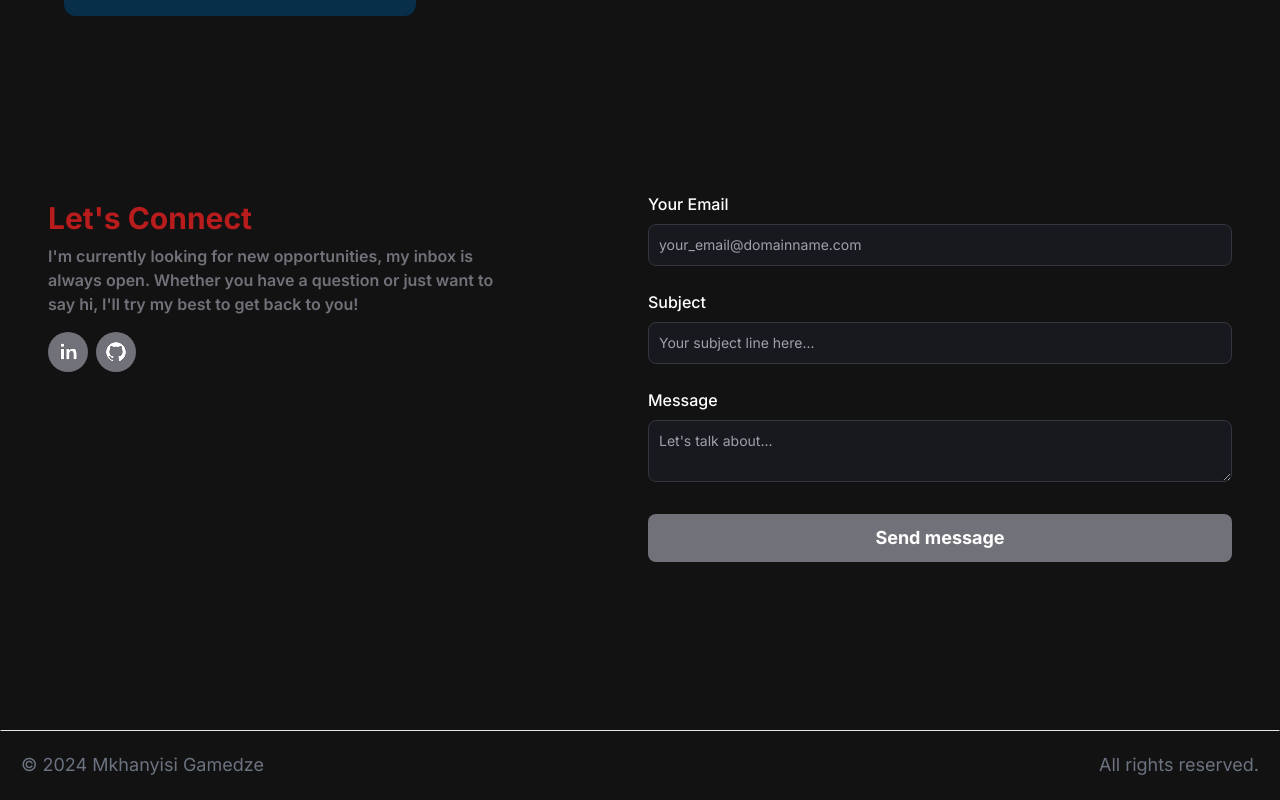
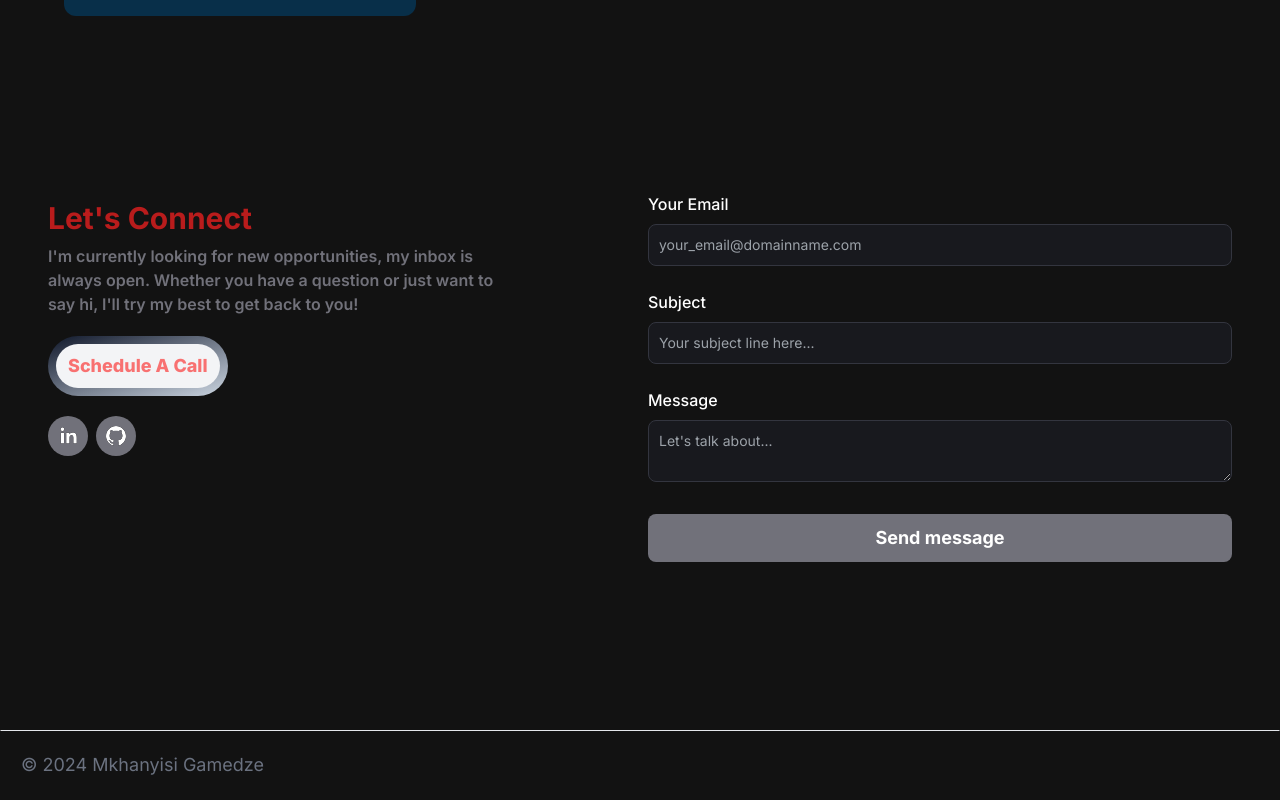
Before and after one commit to mkhanyisig/personal-portfolio, a Next.js app: page / in a window 1280 px wide. Shown: the part 4344-5144 px from the top of the page. Built offline with nearby package versions, Linux system fonts and the light colour scheme.

Commit message:
change connect section and fix deploy error

```diff
--- a/src/app/components/EmailSection.jsx
+++ b/src/app/components/EmailSection.jsx
@@ -50,6 +50,19 @@ const EmailSection = ({ isBackgroundDark }) => {
           Whether you have a question or just want to say hi, I'll try my best
           to get back to you!
         </p>
+        <div className="mb-5">
+          <a
+            href="https://calendly.com/mkhanyisi-g/30min"
+            target="_blank"
+            rel="noopener noreferrer"
+          >
+            <button className="px-2 py-2 mr-4 w-full sm:w-fit rounded-full bg-gradient-to-br from-slate-900 to-slate-300 hover:bg-slate-800 mt-1">
+              <span className="text-red-400 block text-lg bg-gray-100 hover:bg-gray-300 rounded-full px-3 py-2 font-extrabold">
+                Schedule A Call
+              </span>
+            </button>
+          </a>
+        </div>
         <div className="flex flex-row gap-2 ">
           <SocialIcon
             url="https://www.linkedin.com/in/mkhanyisifabo/"
--- a/src/app/components/Footer.jsx
+++ b/src/app/components/Footer.jsx
@@ -1,11 +1,11 @@
 import React from "react";
 
-const Footer = ({ isBackgroundDark }) => {
+const Footer = () => {
   return (
     <footer className="footer lg:px-15 border border-top-zinc-700 border-l-transparent border-r-transparent border-b-transparent">
       <div className="container p-5 flex justify-between">
         <span className="text-lg text-gray-500">© 2024 Mkhanyisi Gamedze</span>
-        <p className="text-lg text-gray-500">All rights reserved.</p>
+        <p className="text-lg text-gray-500"></p>
       </div>
     </footer>
   );
--- a/src/app/page.tsx
+++ b/src/app/page.tsx
@@ -41,7 +41,7 @@ export default function Home() {
         <EmailSection isBackgroundDark={isBackgroundDark} />
       </div>
 
-      <Footer darkMode={isBackgroundDark} />
+      <Footer  />
 
     </main>
   );
```
Also changed, not shown: 1 other file (tests, documents, lock files or other folders).
